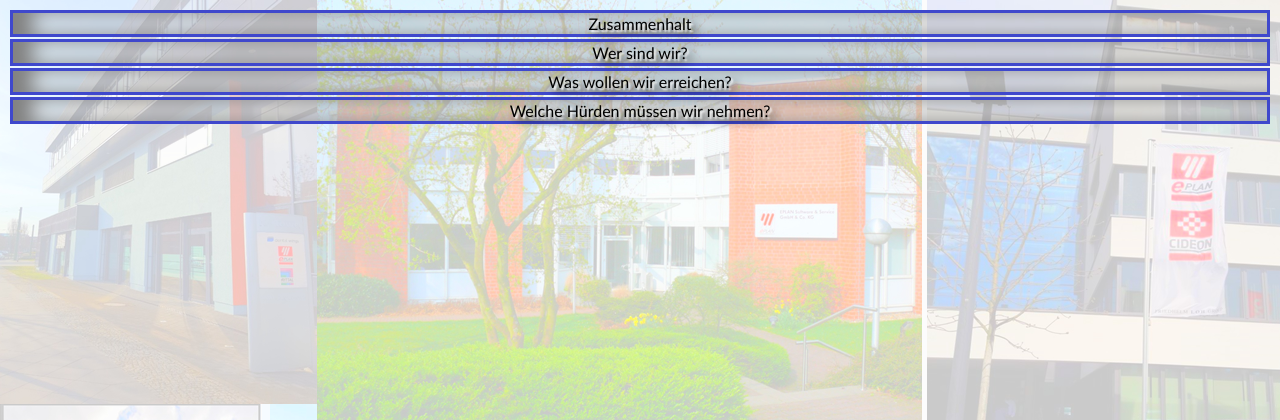
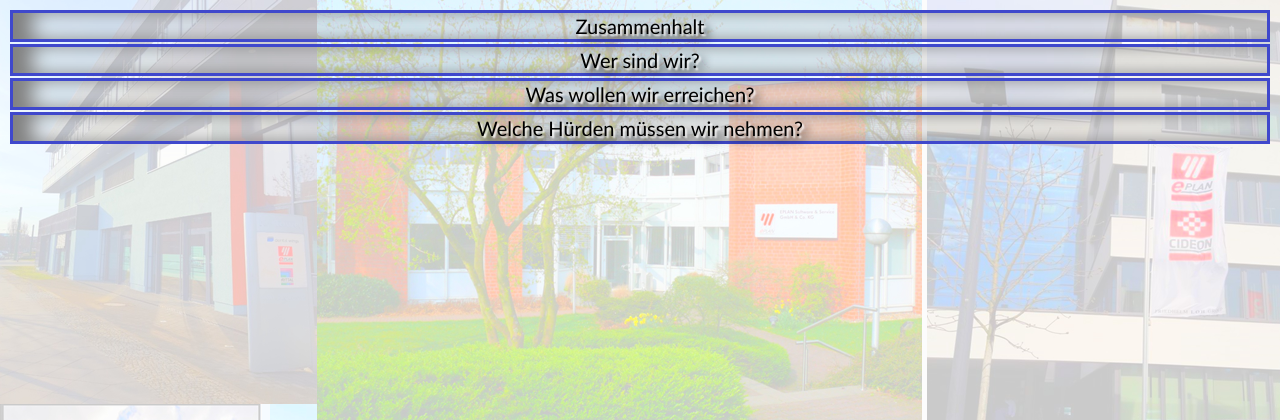
Before and after one commit to wierichs/hunting, a PHP site: page /brwahl/navigation.html in a window 1280 px wide. Shown: the top 420 px of the page. Run offline with PHP 8.4, Linux system fonts and the light colour scheme.

Commit message:
Schriftgröße für table

```diff
--- a/brwahl/style.css
+++ b/brwahl/style.css
@@ -30,12 +30,13 @@ p.center {
 
 p.bold {
  font-weight: 800;
- font-size: 30
+ font-size: 30;
 }
 
 table {
  border: none;
- width: 100%
+ width: 100%;
+ font-size: 20;
 }
 
 a:link {
```
